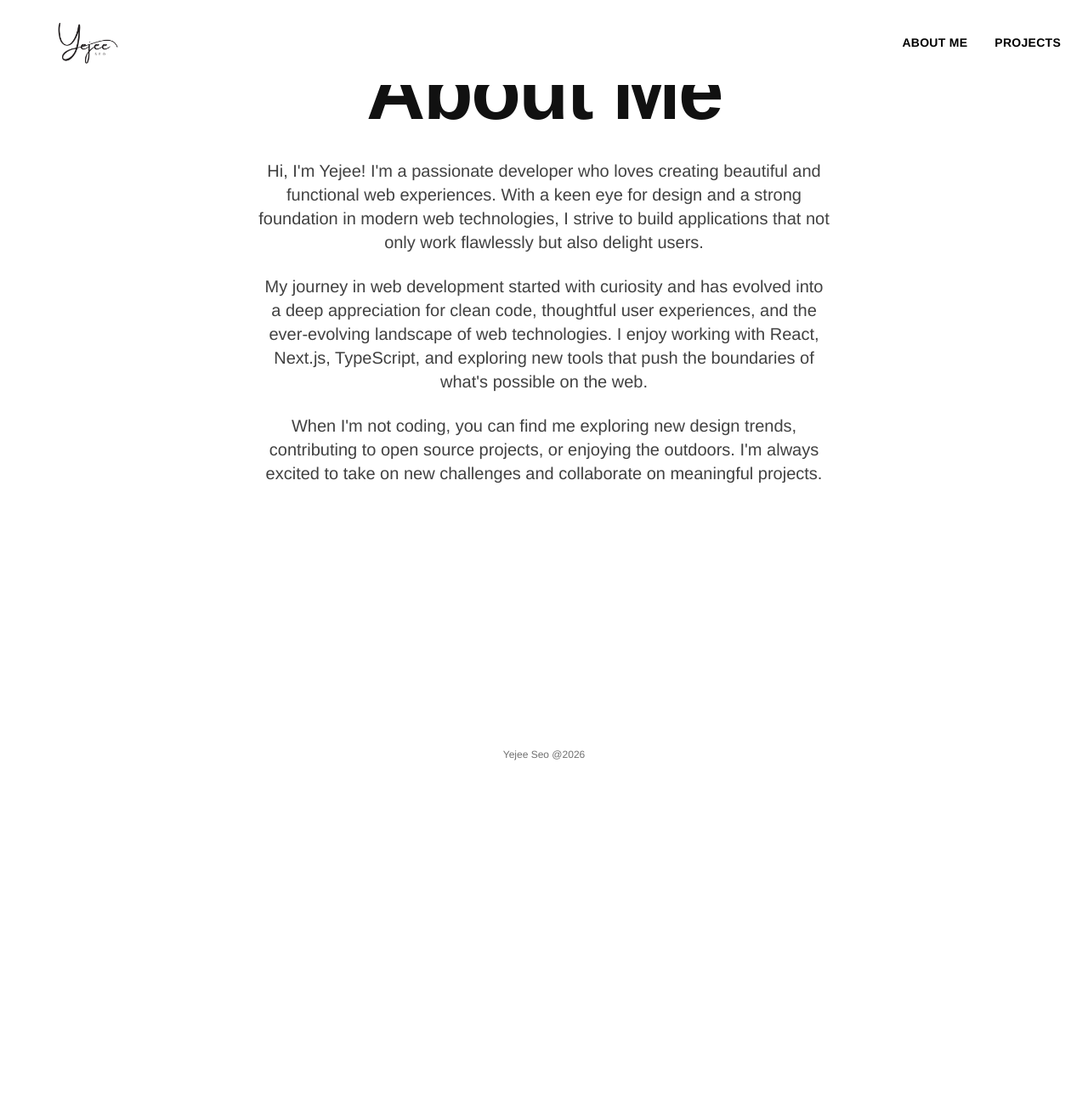
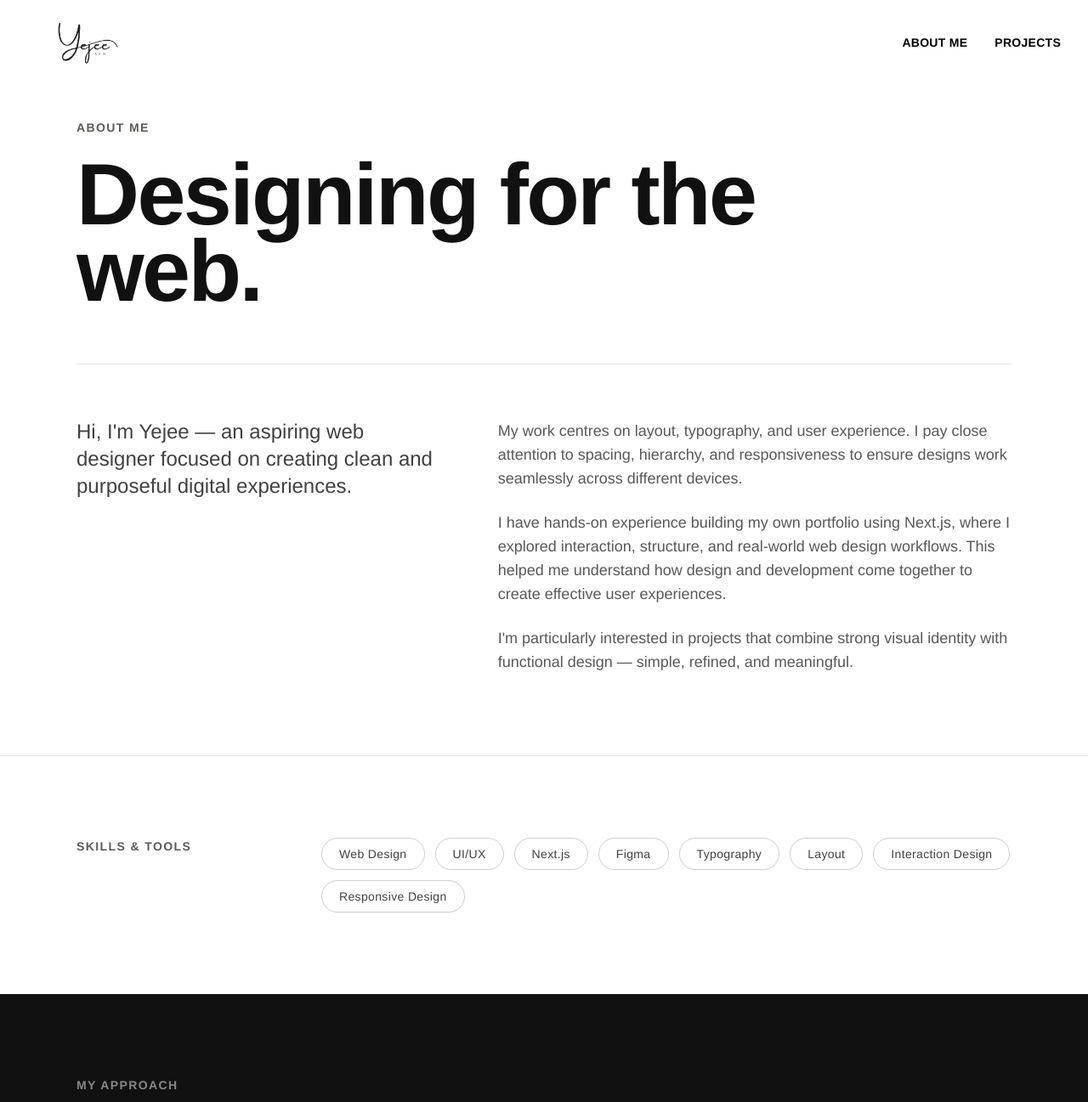
Before and after one commit to Hihihi857/portfolio, a Next.js app: page /aboutme in a window 1280 px wide. Shown: the top 1297 px of the page at 85% size. Before the commit the page ends 976 px from the top, so only its background shows below. Built offline with nearby package versions, Linux system fonts and the light colour scheme.

Commit message:
redesign: About Me page — editorial layout, skills, approach section

```diff
--- a/app/aboutme/page.tsx
+++ b/app/aboutme/page.tsx
@@ -1,53 +1,185 @@
 "use client";
 
-import { motion, useReducedMotion, useScroll, useTransform } from "framer-motion";
+import { motion } from "framer-motion";
+
+const skills = [
+  "Web Design", "UI/UX", "Next.js", "Figma",
+  "Typography", "Layout", "Interaction Design", "Responsive Design",
+];
+
+const fadeUp = {
+  hidden: { opacity: 0, y: 28 },
+  visible: (i: number) => ({
+    opacity: 1,
+    y: 0,
+    transition: { duration: 0.6, ease: [0.22, 1, 0.36, 1], delay: i * 0.1 },
+  }),
+};
 
 export default function AboutMePage() {
-  const reduceMotion = useReducedMotion();
-  const { scrollYProgress } = useScroll();
+  return (
+    <main id="about" className="relative min-h-screen bg-paper text-ink">
 
-  const y = useTransform(
-    scrollYProgress,
-    [0, 0.3],
-    ["0vh", reduceMotion ? "0vh" : "-10vh"],
-  );
+      {/* ── HERO ── */}
+      <section className="px-5 pt-[140px] pb-24 md:px-8">
+        <div className="mx-auto max-w-[1100px]">
 
-  return (
-    <main id="about" className="relative min-h-screen bg-paper px-5 pt-[140px] md:px-8">
-      <motion.div
-        style={{ y }}
-        className="mx-auto max-w-4xl"
-      >
-        <div className="mx-auto max-w-2xl text-center">
-          <h1 className="mb-8 font-display text-6xl font-bold leading-tight tracking-tight text-ink md:text-8xl">
+          {/* Eyebrow */}
+          <motion.p
+            custom={0}
+            initial="hidden"
+            animate="visible"
+            variants={fadeUp}
+            className="mb-6 text-sm font-bold uppercase tracking-[0.1em] text-graphite"
+          >
             About Me
-          </h1>
+          </motion.p>
 
-          <div className="space-y-6 text-lg leading-relaxed text-ink/80 md:text-xl">
-            <p>
-              Hi, I&apos;m Yejee! I&apos;m a passionate developer who loves creating beautiful
-              and functional web experiences. With a keen eye for design and a strong
-              foundation in modern web technologies, I strive to build applications
-              that not only work flawlessly but also delight users.
-            </p>
+          {/* Big heading */}
+          <motion.h1
+            custom={1}
+            initial="hidden"
+            animate="visible"
+            variants={fadeUp}
+            className="font-display text-[14vw] font-bold leading-[0.88] tracking-tight text-ink md:text-[10vw] lg:text-[8vw] max-w-4xl"
+          >
+            Designing for the web.
+          </motion.h1>
 
-            <p>
-              My journey in web development started with curiosity and has evolved
-              into a deep appreciation for clean code, thoughtful user experiences,
-              and the ever-evolving landscape of web technologies. I enjoy working
-              with React, Next.js, TypeScript, and exploring new tools that push
-              the boundaries of what&apos;s possible on the web.
-            </p>
+          {/* Divider */}
+          <motion.div
+            custom={2}
+            initial="hidden"
+            animate="visible"
+            variants={fadeUp}
+            className="mt-16 mb-16 h-px w-full bg-ink/10"
+          />
 
-            <p>
-              When I&apos;m not coding, you can find me exploring new design trends,
-              contributing to open source projects, or enjoying the outdoors.
-              I&apos;m always excited to take on new challenges and collaborate on
-              meaningful projects.
-            </p>
+          {/* Two-column layout */}
+          <div className="grid gap-16 lg:grid-cols-[1fr_1.4fr] lg:items-start">
+
+            {/* Left — intro paragraph */}
+            <motion.div custom={3} initial="hidden" animate="visible" variants={fadeUp}>
+              <p className="text-xl leading-[1.75] text-ink/80 md:text-2xl">
+                Hi, I&apos;m Yejee — an aspiring web designer focused on creating
+                clean and purposeful digital experiences.
+              </p>
+            </motion.div>
+
+            {/* Right — detail paragraphs */}
+            <motion.div
+              custom={4}
+              initial="hidden"
+              animate="visible"
+              variants={fadeUp}
+              className="space-y-6 text-base leading-[1.85] text-ink/70 md:text-lg"
+            >
+              <p>
+                My work centres on layout, typography, and user experience.
+                I pay close attention to spacing, hierarchy, and responsiveness
+                to ensure designs work seamlessly across different devices.
+              </p>
+              <p>
+                I have hands-on experience building my own portfolio using
+                Next.js, where I explored interaction, structure, and real-world
+                web design workflows. This helped me understand how design and
+                development come together to create effective user experiences.
+              </p>
+              <p>
+                I&apos;m particularly interested in projects that combine strong
+                visual identity with functional design — simple, refined, and
+                meaningful.
+              </p>
+            </motion.div>
           </div>
         </div>
-      </motion.div>
+      </section>
+
+      {/* ── SKILLS ── */}
+      <section className="px-5 py-24 md:px-8 border-t border-ink/10">
+        <div className="mx-auto max-w-[1100px]">
+          <div className="grid gap-12 lg:grid-cols-[240px_1fr] lg:items-start">
+
+            <motion.p
+              custom={5}
+              initial="hidden"
+              animate="visible"
+              variants={fadeUp}
+              className="text-sm font-bold uppercase tracking-[0.1em] text-graphite"
+            >
+              Skills &amp; Tools
+            </motion.p>
+
+            <motion.div
+              custom={6}
+              initial="hidden"
+              animate="visible"
+              variants={fadeUp}
+              className="flex flex-wrap gap-3"
+            >
+              {skills.map((skill) => (
+                <span
+                  key={skill}
+                  className="rounded-full border border-ink/20 px-5 py-2 text-sm font-medium tracking-wide text-ink/80 transition-colors hover:border-ink hover:text-ink"
+                >
+                  {skill}
+                </span>
+              ))}
+            </motion.div>
+          </div>
+        </div>
+      </section>
+
+      {/* ── APPROACH ── */}
+      <section className="px-5 py-24 md:px-8 border-t border-ink/10 bg-ink text-white">
+        <div className="mx-auto max-w-[1100px]">
+          <motion.p
+            custom={7}
+            initial="hidden"
+            animate="visible"
+            variants={fadeUp}
+            className="mb-6 text-sm font-bold uppercase tracking-[0.1em] text-white/50"
+          >
+            My Approach
+          </motion.p>
+          <motion.p
+            custom={8}
+            initial="hidden"
+            animate="visible"
+            variants={fadeUp}
+            className="max-w-3xl text-3xl leading-[1.5] tracking-[-0.02em] text-white/90 md:text-4xl"
+          >
+            I believe great design is invisible — it guides without interrupting,
+            communicates without shouting, and feels effortless to use.
+          </motion.p>
+        </div>
+      </section>
+
+      {/* ── CONTACT CTA ── */}
+      <section className="px-5 py-24 md:px-8 border-t border-ink/10">
+        <div className="mx-auto max-w-[1100px] flex flex-col sm:flex-row sm:items-center sm:justify-between gap-8">
+          <motion.p
+            custom={9}
+            initial="hidden"
+            animate="visible"
+            variants={fadeUp}
+            className="font-display text-3xl font-bold tracking-tight md:text-4xl"
+          >
+            Let&apos;s work together.
+          </motion.p>
+          <motion.a
+            custom={10}
+            initial="hidden"
+            animate="visible"
+            variants={fadeUp}
+            href="mailto:yediyedi1118@gmail.com"
+            className="inline-block rounded-full bg-ink px-10 py-4 text-sm font-bold uppercase tracking-widest text-white transition-opacity hover:opacity-75"
+          >
+            Say Hello →
+          </motion.a>
+        </div>
+      </section>
+
     </main>
   );
 }
```
